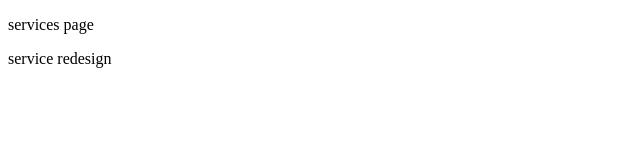
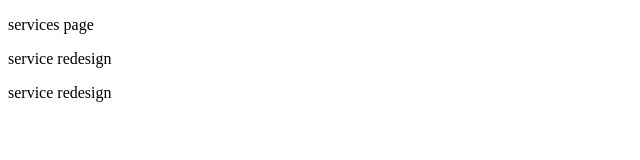
Before and after one commit to blaisetjoe/Bundle-1, a plain HTML site: page services.html in a window 1280 px wide. Shown: the whole page, without its empty margins (0-640 px from the left). Drawn offline with Linux system fonts and the light colour scheme.

Commit message:
added changes to services html

```diff
--- a/services.html
+++ b/services.html
@@ -9,5 +9,6 @@
 <body>
     <p>services page</p>
     <p>service redesign</p>
+    <p>service redesign</p>
 </body>
 </html>
```
